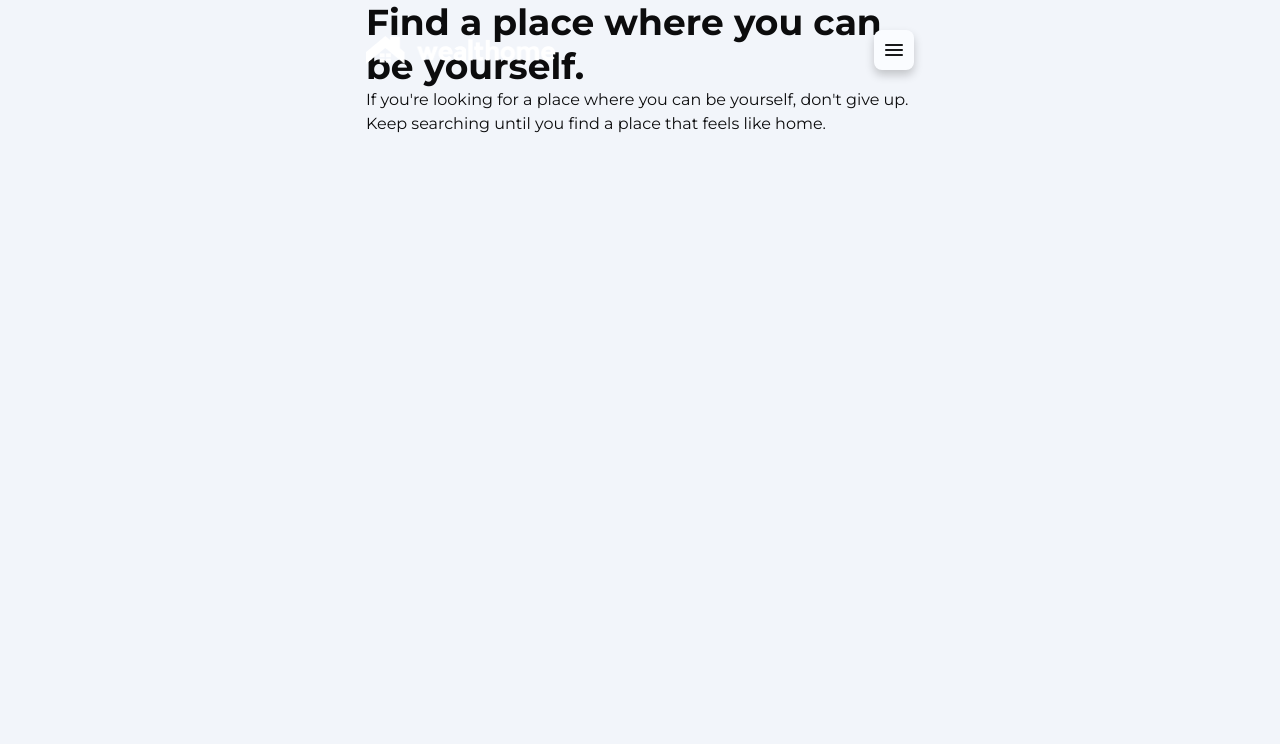
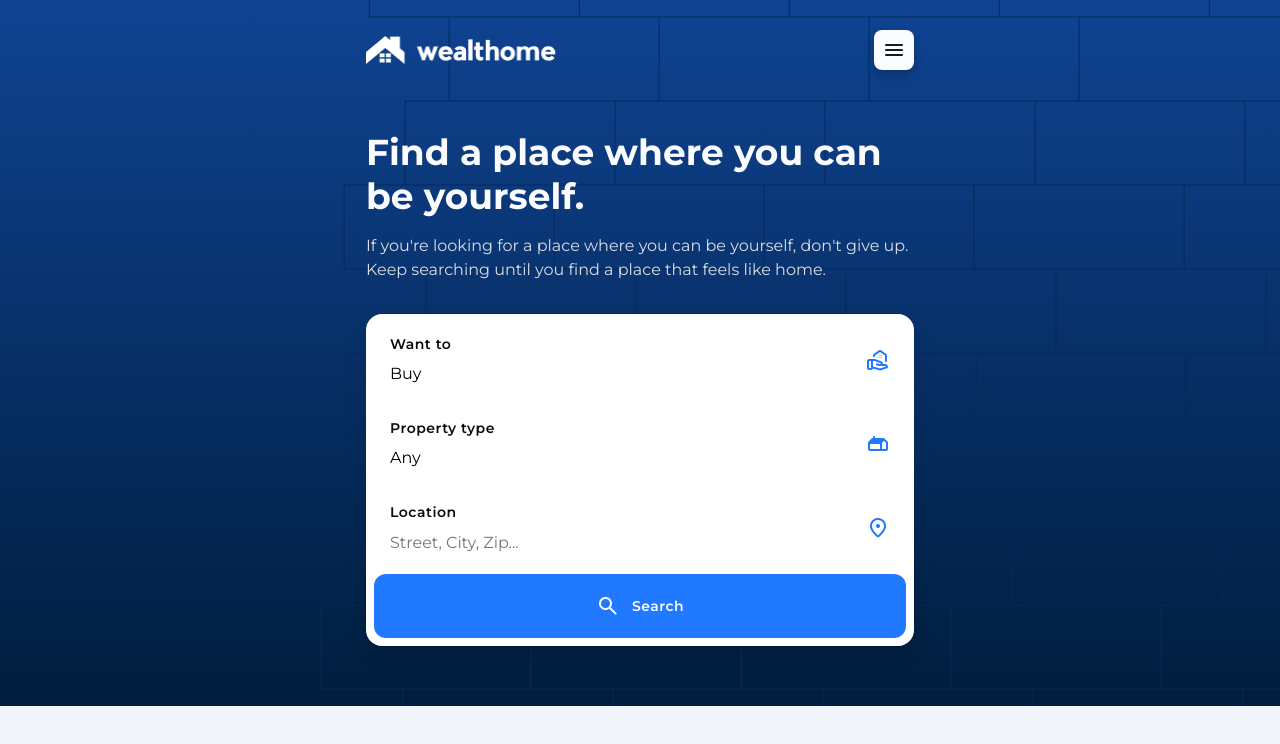
Before and after one commit to ioryskb/Wealthome, a plain HTML site: page index.html in a window 1280 px wide. Shown: the top 744 px of the page. Drawn offline with nearby package versions, Linux system fonts and the light colour scheme; a web font is replaced by a local one.

Commit message:
worked on the hero form section

```diff
--- a/assets/css/style.css
+++ b/assets/css/style.css
@@ -432,7 +432,92 @@ body {
   #HERO
 \*-----------------------------------*/
 
+.hero-banner { display: none; }
 
+.hero {
+  position: relative;
+  background-image: var(--gradient);
+  color: var(--neutral-90);
+  padding-block: 130px 60px;
+  overflow: hidden;
+  isolation: isolate;
+}
+
+.hero-title { color: var(--neutral-100); }
+
+.hero-text { margin-block: 16px 32px; }
+
+.search-bar {
+  background: var(--white);
+  display: grid;
+  padding: 8px;
+  gap: 8px;
+  border-radius: 16px;
+  box-shadow: var(--shadow-4);
+}
+
+.search-item {
+  position: relative;
+  color: var(--neutral-50);
+}
+
+.search-item .search-item-field {
+  height: 76px;
+  padding: 40px 16px 12px;
+  border-radius: var(--radius-medium);
+  transition: var(--transition-duration-quick) var(--transition-easing-quick);
+  cursor: pointer;
+}
+
+.search-item .search-item-field:where(:hover, :focus) {
+  background-color: var(--neutral-95);
+}
+
+.search-item :where(.label, .material-symbols-rounded) {
+  position: absolute;
+  pointer-events: none;
+}
+
+.search-item .label {
+  top: 12px;
+  left: 16px;
+  color: var(--neutral-5);
+}
+
+.search-item .material-symbols-rounded {
+  top: 50%;
+  right: 16px;
+  translate: 0 -50%;
+  color: var(--primary-100);
+}
+
+.search-btn {
+  background: var(--primary-100);
+  color: var(--neutral-100);
+  display: flex;
+  justify-content: center;
+  align-items: center;
+  height: 64px;
+  padding-inline: 24px;
+  gap: 12px;
+  border-radius: 12px;
+  transition: var(--transition-duration-quick) var(--transition-easing-quick);
+}
+
+.search-btn:where(:hover, :focus) { background: var(--primary-80); }
+
+.search-btn:where(:active, :focus-visible) { background: var(--primary-70); }
+
+.hero .bg-pattern {
+  position: absolute;
+  top: 50%;
+  left: 25%;
+  right: 0;
+  translate: 0 -50%;
+  min-height: 100%;
+  pointer-events: none;
+  z-index: -2;
+}
 
 
 
--- a/index.html
+++ b/index.html
@@ -95,7 +95,56 @@
                         If you're looking for a place where you can be yourself, don't give up. Keep searching until you find a place that feels like home.
                     </p>
 
+                    <form action="./" method="get" class="search-bar">
+
+                        <label class="search-item">
+                            <span class="label-medium label">Want to</span>
+
+                            <select name="want-to" class="search-item-field body-medium">
+                                <option value="buy" selected>Buy</option>
+                                <option value="sell">Sell</option>
+                                <option value="rent">Rent</option>
+                            </select>
+
+                            <span class="material-symbols-rounded" aria-hidden="true">real_estate_agent</span>
+                        </label>
+
+                        <label class="search-item">
+                            <span class="label-medium label">Property type</span>
+
+                            <select name="property-type" class="search-item-field body-medium">
+                                <option value="any" selected>Any</option>
+                                <option value="houses">Houses</option>
+                                <option value="apartments">Apartments</option>
+                                <option value="villa">Villa</option>
+                                <option value="townhome">Townhome</option>
+                                <option value="bungalow">Bungalow</option>
+                                <option value="loft">Loft</option>
+                            </select>
+
+                            <span class="material-symbols-rounded" aria-hidden="true">gite</span>
+                        </label>
+
+                        <label class="search-item">
+                            <span class="label-medium label">Location</span>
+
+                                <input type="text" name="location" placeholder="Street, City, Zip..." class="search-item-field body-medium">
+
+                            <span class="material-symbols-rounded" aria-hidden="true">location_on</span>
+                        </label>
+
+                        <button type="submit" class="search-btn">
+                            <span class="material-symbols-rounded" aria-hidden="true">search</span>
+                            <span class="label-medium">Search</span>
+                        </button>
+
+                    </form>
+
                 </div>
+
+                <img src="./assets/images/hero.png" width="816" height="659" role="presentation" class="hero-banner">
+
+                <img src="./assets/images/bg-pattern.png" width="1240" height="840" role="presentation" class="bg-pattern">
 
             </div>
         </section>
```
